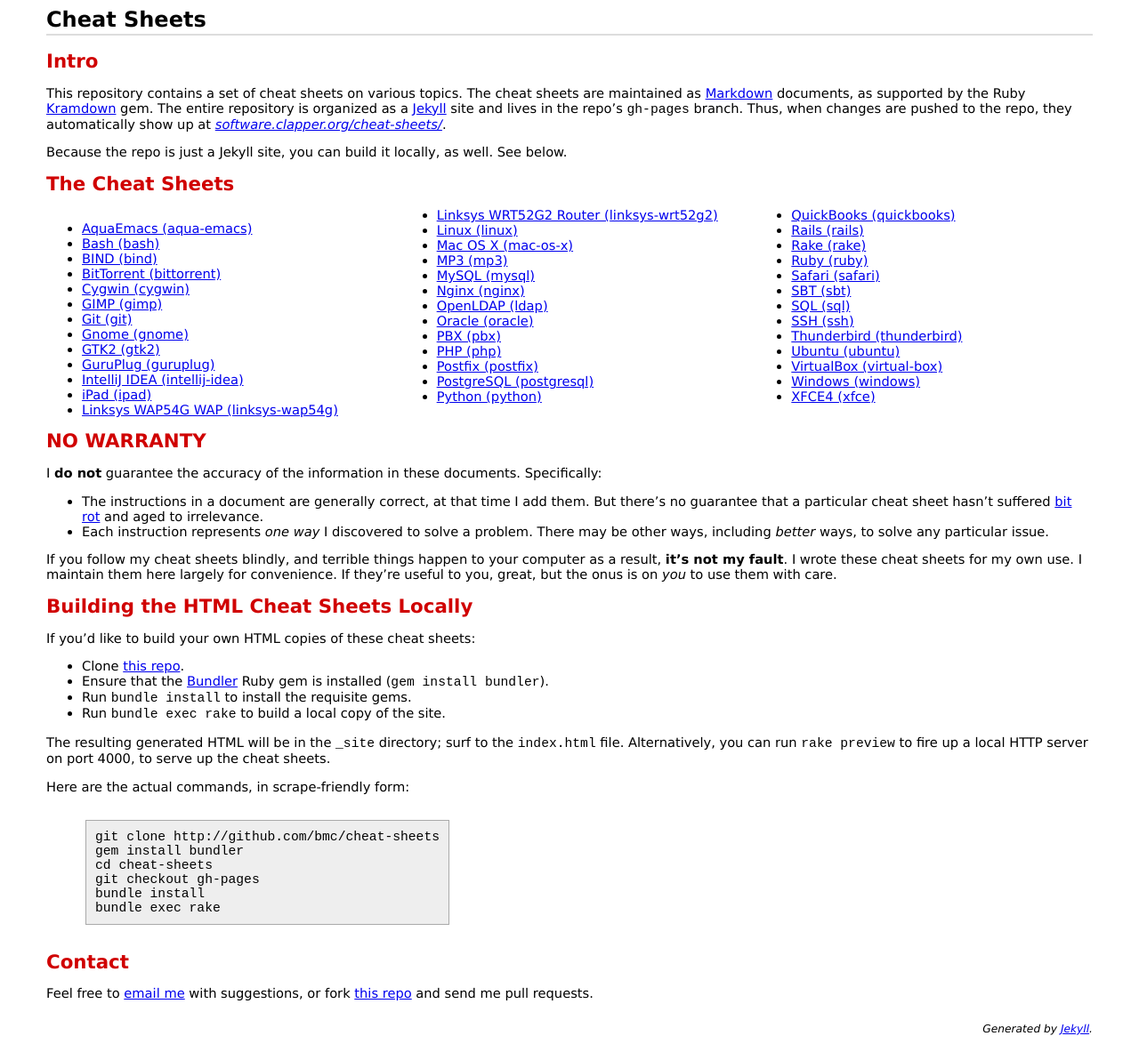
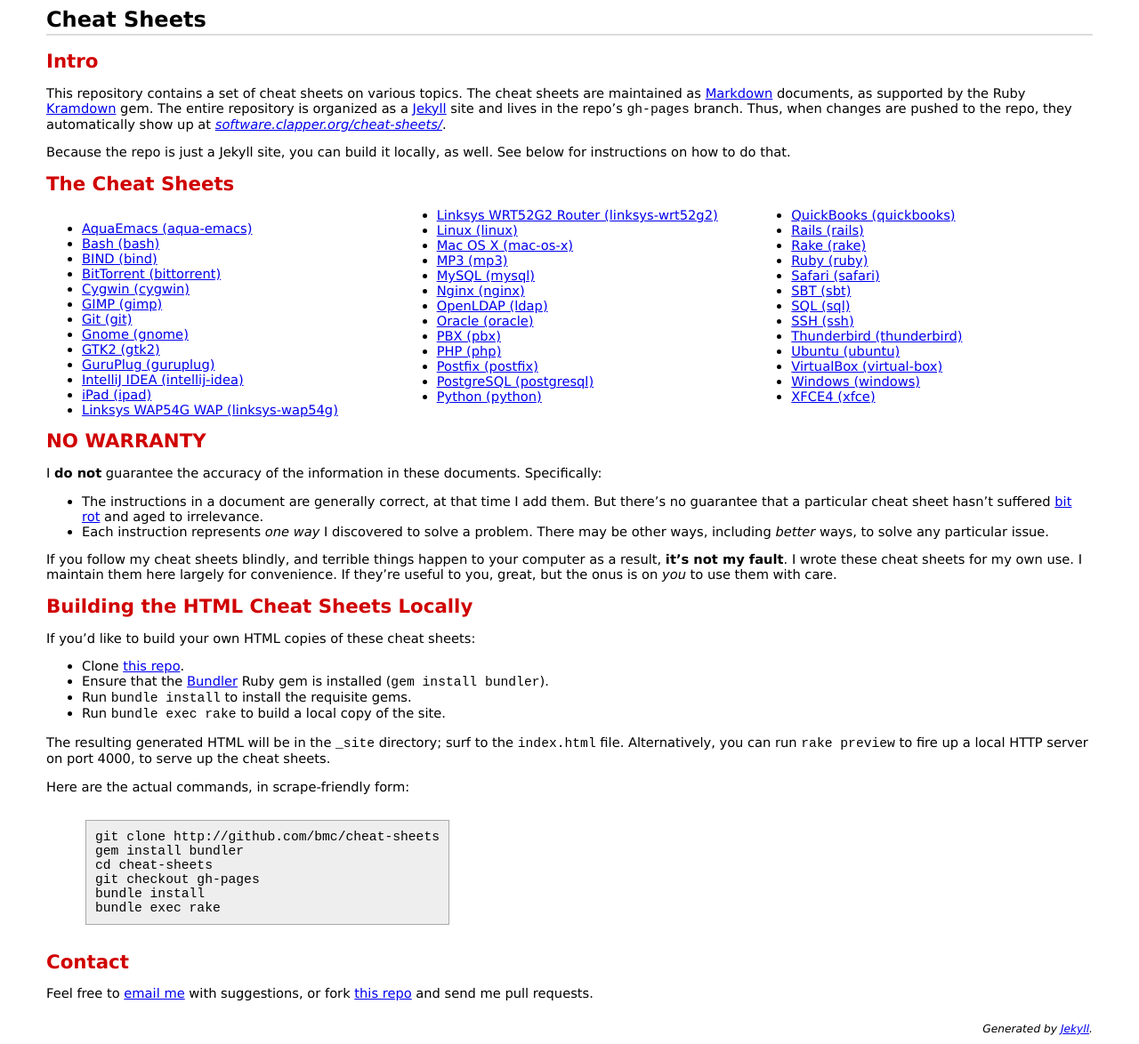
Before and after one commit to bmc/cheat-sheets, a Jekyll site: the page built from index.md, in a window 1280 px wide. Shown: the whole page at 89% size. Built offline with Jekyll 4.4.1, drawn with Linux system fonts in a browser that asks for light colours.

Commit message:
Force update of index

```diff
--- a/index.md
+++ b/index.md
@@ -13,7 +13,7 @@ the repo, they automatically show up at
 [_software.clapper.org/cheat-sheets/_][cheat-sheets].
 
 Because the repo is just a Jekyll site, you can build it locally, as well.
-See below.
+See below for instructions on how to do that.
 
 [Jekyll]: http://jekyllrb.com
 [cheat-sheets]: http://software.clapper.org/cheat-sheets/
```
